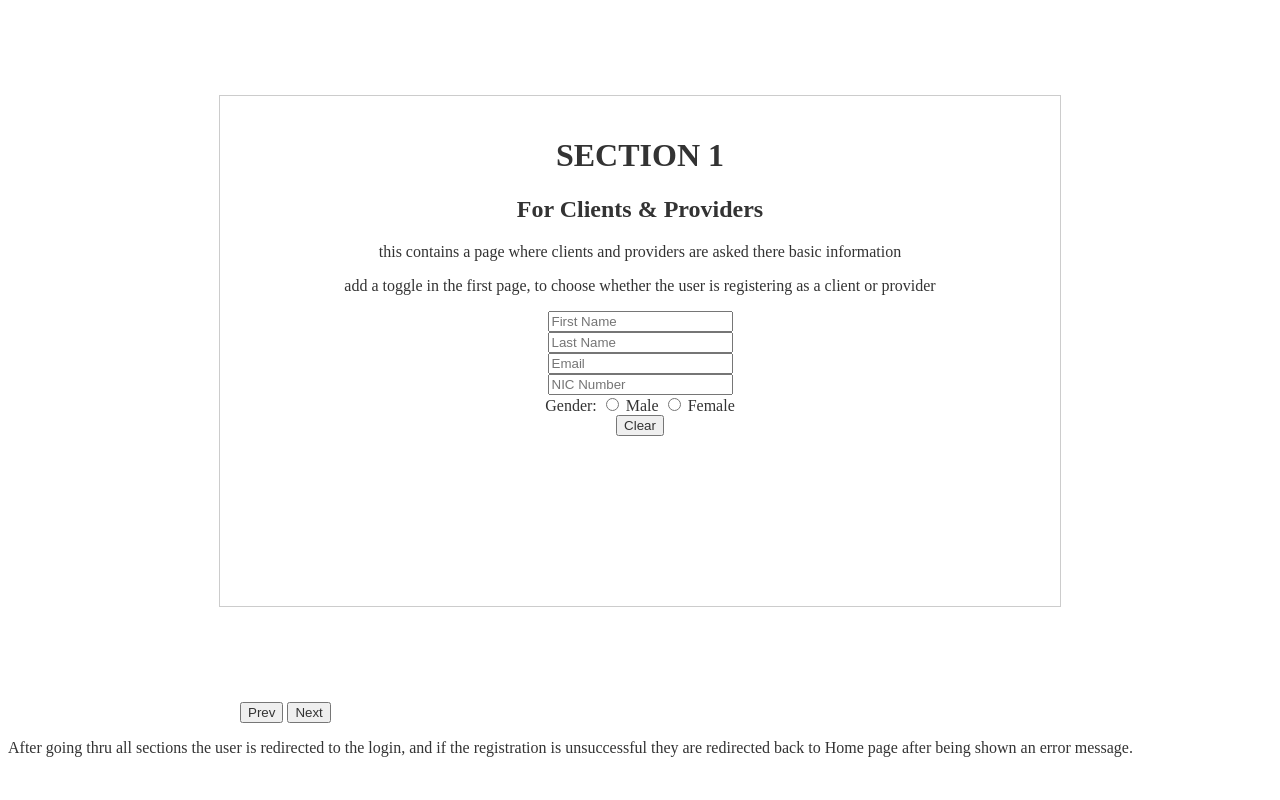
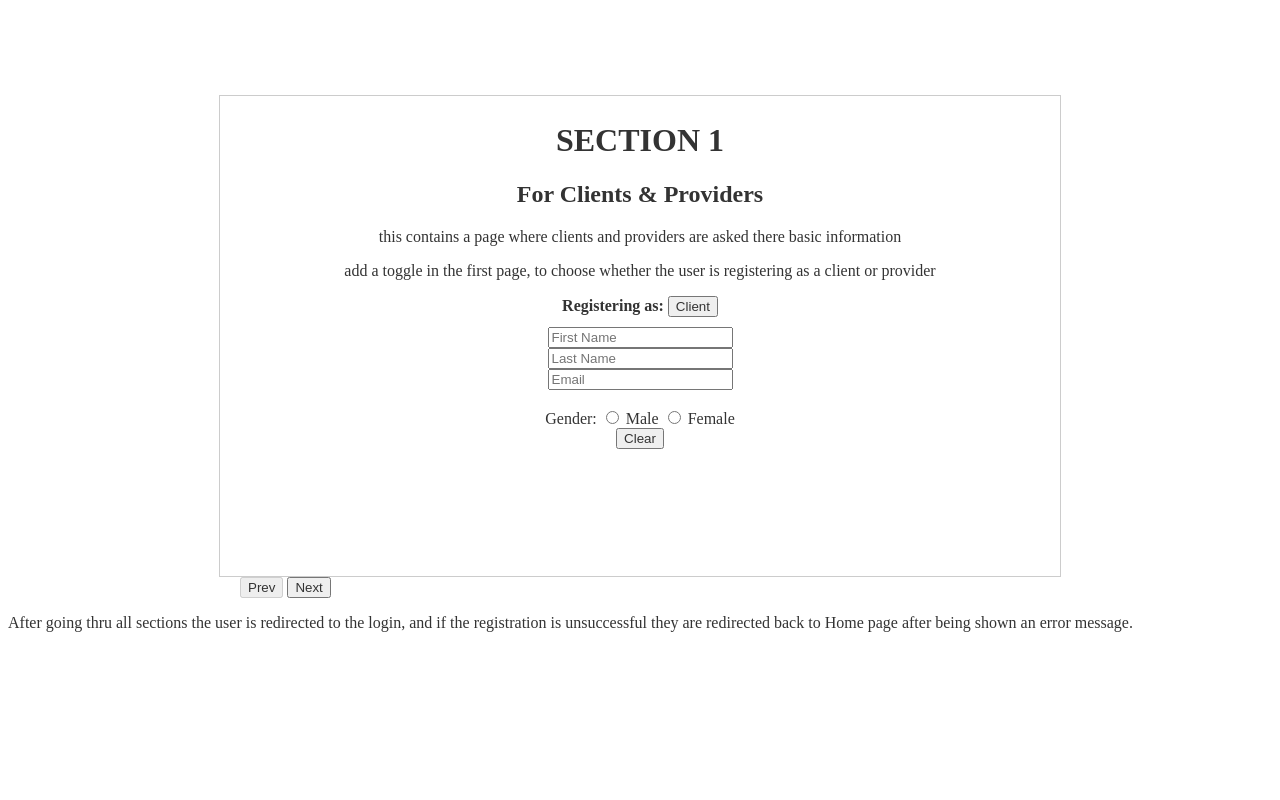
Before and after one commit to gihan-s/Servo, a PHP site: page /registration.php in a window 1280 px wide. Run offline with PHP 8.4, Linux system fonts and the light colour scheme.

Commit message:
Enhance registration form: add user type toggle, adjust section styles, and improve navigation logic

```diff
--- a/registration.php
+++ b/registration.php
@@ -6,15 +6,14 @@
 		}
 
 		.section {
-			padding: 20px 20px;
-			margin: 10px 10px;
+			padding: 5px 20px;
+			margin: 7.5% auto 0;
 			border: 1px solid #ccc;
 			max-width: 800px;
 			width: 100%;
 			max-height: 600px;
 			height: 60%;
 			position: relative;
-			margin: 7.5% auto;
 			text-align: center;
 			display: none;
 		}
@@ -27,7 +26,7 @@
 			width: 100%;
 			max-width: 800px;
 			position: relative;
-			margin: auto;
+			margin: 0% auto;
 		}
 	</style>
 </head>
@@ -39,10 +38,14 @@
 		<p>this contains a page where clients and providers are asked there basic information</p>
 		<p>add a toggle in the first page, to choose whether the user is registering as a client or provider</p>
 		<div class="input-field">
+			<!-- Toggle for user type -->
+			<label style="font-weight:600;">Registering as: </label>
+			<button type="button" id="toggleUserType" style="margin-bottom:10px;">Client</button>
+			<br>
 			<input type="text" name="fname" value="" placeholder="First Name"><br>
 			<input type="text" name="lname" value="" placeholder="Last Name"><br>
 			<input type="email" name="email" value="" placeholder="Email"><br>
-			<input type="text" name="nic" value="" placeholder="NIC Number"><br>
+			<input type="text" name="nic" id="nicField" value="" placeholder="NIC Number" style="display:none;"><br>
 			<label for="gender">Gender: </label>
 			<input type="radio" name="gender" value="M">
 			<label for="gender">Male</label>
@@ -108,39 +111,75 @@
 	</div>
 
 	<div class="button-section">
-		<button type="button" onclick="prevSection()">Prev</button>
-		<button type="button" onclick="nextSection()">Next</button>
+		<button type="button" id="prevBtn" onclick="prevSection()">Prev</button>
+		<button type="button" id="nextBtn" onclick="nextSection()">Next</button>
 	</div>
 
 	<p>After going thru all sections the user is redirected to the login, and if the registration is unsuccessful they are redirected back to Home page after being shown an error message.</p>
 
 	<script>
+		let isProvider = false;
+		const toggleBtn = document.getElementById('toggleUserType');
+		const nicField = document.getElementById('nicField');
+		if (toggleBtn) {
+			toggleBtn.addEventListener('click', function() {
+				isProvider = !isProvider;
+				toggleBtn.textContent = isProvider ? 'Provider' : 'Client';
+				nicField.style.display = isProvider ? '' : 'none';
+			});
+			// Set initial state
+			nicField.style.display = isProvider ? '' : 'none';
+		}
+
 		ind = 0;
 		const sections = document.querySelectorAll(".section");
+		const prevBtn = document.getElementById('prevBtn');
+		const nextBtn = document.getElementById('nextBtn');
+
+		function updateButtonState() {
+			if (ind === 0) {
+				prevBtn.disabled = true;
+			} else {
+				prevBtn.disabled = false;
+			}
+			if (ind === sections.length - 1) {
+				nextBtn.disabled = true;
+			} else {
+				nextBtn.disabled = false;
+			}
+		}
 
 		function showSection(index) {
 			sections.forEach((sec,i) => {
 				sec.classList.toggle('active', i === index);
 			});
+			updateButtonState();
 		}
 
 		function nextSection() {
-			if (ind < sections.length - 1) {
+			if (ind === 1) { // currently in section 2
+				if (isProvider) {
+					ind = 2; // go to section 3
+				} else {
+					ind = 4; // skip to section 5
+				}
+			} else if (ind < sections.length - 1) {
 				ind += 1;
-			} else {
-				ind = 0;
 			}
 			showSection(ind);
 		}
 
 		function prevSection() {
-			if (ind > 0) {
+			if (ind === 4 && !isProvider) {
+				ind = 1; // from section 5 to section 2 for clients
+			} else if (ind > 0) {
 				ind -= 1;
-			} else {
-				ind = sections.length - 1;
 			}
 			showSection(ind);
 		}
+
+		// Initialize button state on page load
+		updateButtonState();
 	</script>
 </form>
 </body>
```
